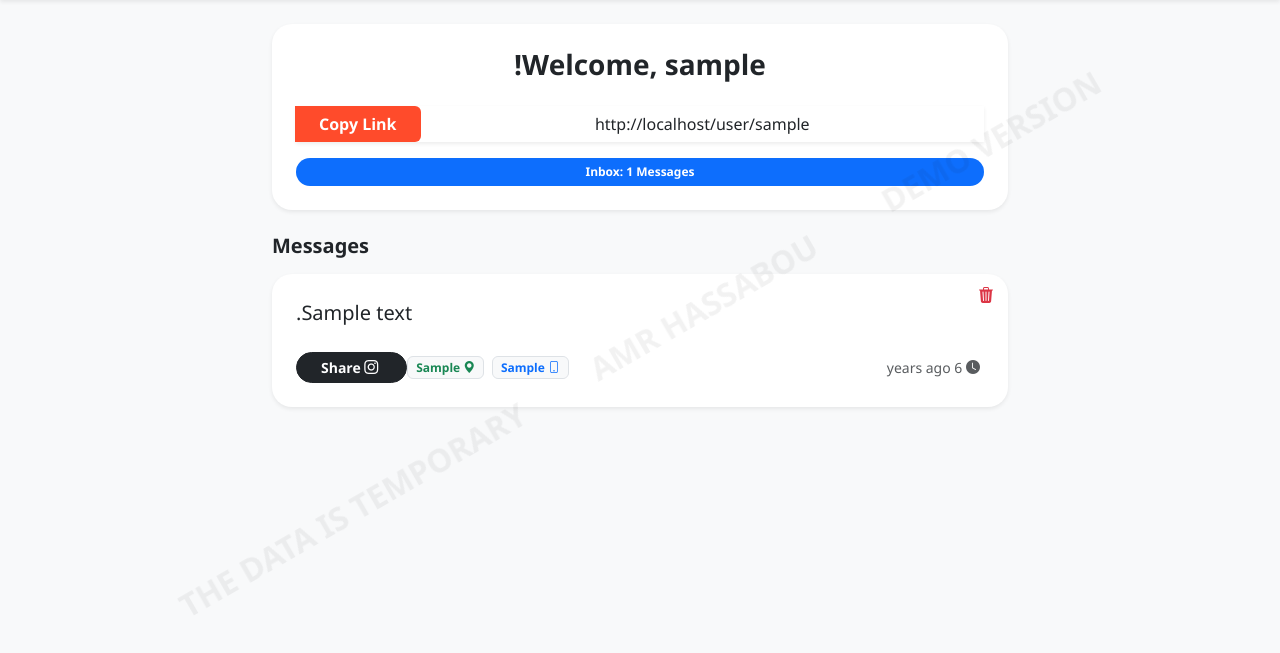
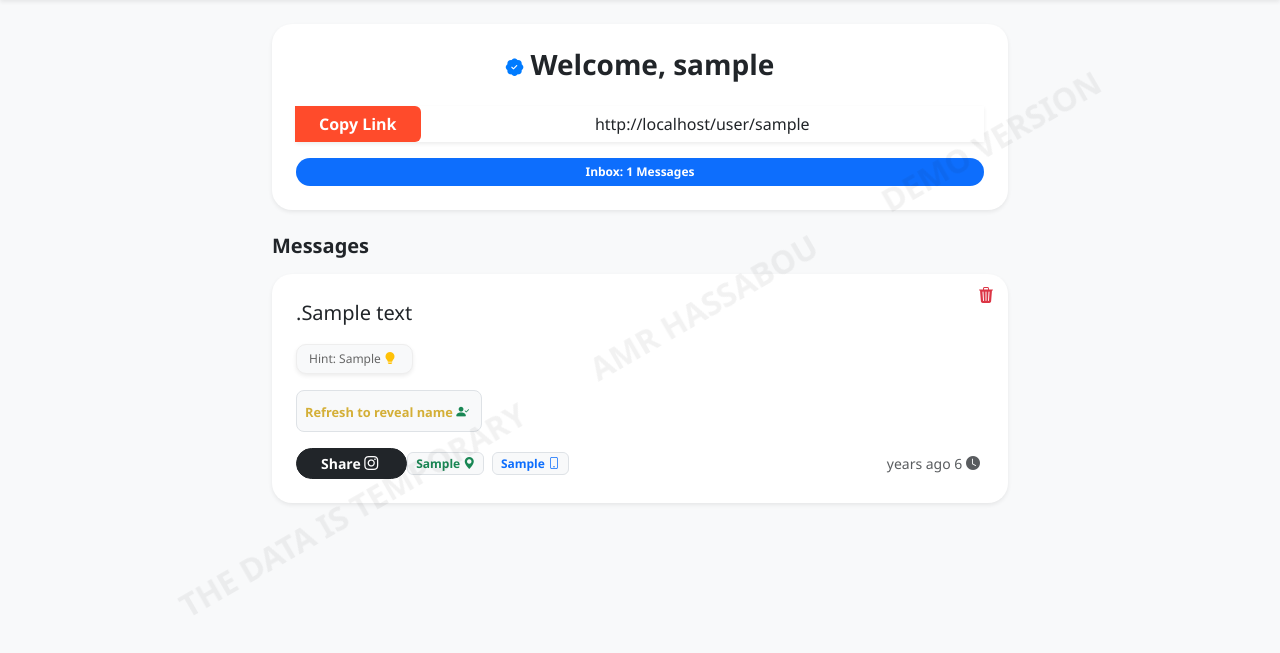
Before and after one commit to crsbo/anonymous-app, a Flask app: template templates/dashboard.html in a window 1280 px wide. Shown: the part 56-709 px from the top of the page. Run offline with Flask 3, Linux system fonts and the light colour scheme; a user stored in the database is signed in; tables that the repository leaves empty hold one stand-in row (values such as "Sample post"); the template is opened without the code that fills it: values that come from a table or form of the project are taken from there, most other values are stand-ins (such as "Sample title", 1, 10 or a date in 2020); some libraries are stand-ins or nearby versions.

Commit message:
Update dashboard.html

```diff
--- a/templates/dashboard.html
+++ b/templates/dashboard.html
@@ -40,12 +40,22 @@
     .theme-opt { cursor: pointer; transition: 0.3s; border-radius: 18px; display: flex; flex-direction: column; align-items: center; justify-content: center; font-weight: bold; position: relative; }
     .theme-opt:hover { transform: translateY(-5px); }
     .premium-lock { position: absolute; top: -5px; right: -5px; font-size: 1.2rem; color: #ffc107; }
+
+    /* ستايل التايمر والتلميح */
+    .hint-badge { background: #f8f9fa; border: 1px solid #eee; color: #666; font-size: 0.75rem; border-radius: 10px; padding: 5px 12px; display: inline-block; }
+    .timer-box { font-size: 0.8rem; font-weight: bold; color: #d4af37; }
+    .verified-badge { color: #007bff; font-size: 1.1rem; vertical-align: middle; }
 </style>
 
 <div class="row justify-content-center">
     <div class="col-md-8 text-center">
         <div class="card shadow-sm p-4 mb-4 border-0 dashboard-ui" style="border-radius: 20px;">
-            <h3 class="fw-bold">Welcome, {{ current_user.username }}!</h3>
+            <h3 class="fw-bold">
+                Welcome, {{ current_user.username }}
+                {% if current_user.is_premium %}
+                <i class="bi bi-patch-check-fill verified-badge" title="Verified Account"></i>
+                {% endif %}
+            </h3>
             <div class="input-group mb-3 mt-3 shadow-sm">
                 <input type="text" id="myLink" class="form-control text-center bg-white border-0" value="{{ url_for('send_message', username=current_user.username, _external=True) }}" readonly>
                 <button class="btn btn-primary px-4 fw-bold" onclick="copyLink()">Copy Link</button>
@@ -60,7 +70,30 @@
                 <div id="msg-card-{{ msg.id }}" class="card shadow-sm text-start position-relative border-0" style="border-radius: 20px; background: white; overflow: hidden;">
 
                     <div class="dashboard-ui p-4">
-                        <p class="mb-4 fs-5 fw-medium text-dark">{{ msg.content }}</p>
+                        <p class="mb-3 fs-5 fw-medium text-dark">{{ msg.content }}</p>
+
+                        {% if msg.hint %}
+                        <div class="mb-3">
+                            <div class="hint-badge shadow-sm">
+                                <i class="bi bi-lightbulb-fill text-warning me-1"></i> Hint: {{ msg.hint }}
+                            </div>
+                        </div>
+                        {% endif %}
+
+                        {% if msg.sender_name and msg.reveal_time %}
+                        <div class="mb-3 p-2 rounded-3 bg-light d-inline-block border">
+                            {% if now > msg.reveal_time %}
+                                <span class="text-success small fw-bold">
+                                    <i class="bi bi-person-check-fill me-1"></i> Revealed: {{ msg.sender_name }}
+                                </span>
+                            {% else %}
+                                <span class="timer-box" data-endtime="{{ msg.reveal_time.isoformat() }}">
+                                    <i class="bi bi-hourglass-split me-1"></i> Reveal In: <span class="countdown">--:--:--</span>
+                                </span>
+                            {% endif %}
+                        </div>
+                        {% endif %}
+
                         <div class="d-flex align-items-center justify-content-between">
                             <small class="text-muted"><i class="bi bi-clock-fill me-1"></i> {{ format_date(msg.timestamp) }}</small>
                             <div class="d-flex align-items-center">
@@ -69,7 +102,7 @@
                                     <span class="badge bg-light text-success border me-2"><i class="bi bi-geo-alt-fill"></i> {{ msg.location_info or 'Location' }}</span>
                                 {% else %}
                                     <a href="{{ url_for('upgrade') }}" class="text-warning text-decoration-none me-3 small fw-bold">
-                                        <i class="bi bi-lock-fill"></i> Unlock Info
+                                        <i class="bi bi-lock-fill"></i> Unlock Details
                                     </a>
                                 {% endif %}
                                 <button class="btn btn-sm btn-dark rounded-pill py-1 px-4 fw-bold" data-bs-toggle="modal" data-bs-target="#themeModal" onclick="activeMsgId = '{{ msg.id }}'">
@@ -125,6 +158,31 @@ let activeMsgId = null;
 function copyLink() {
     var copyText = document.getElementById("myLink"); copyText.select(); document.execCommand("copy"); alert("Link Copied! 🚀");
 }
+
+// كود التايمر (Countdown Timer)
+function updateTimers() {
+    document.querySelectorAll('.timer-box').forEach(box => {
+        const endTime = new Date(box.dataset.endtime).getTime();
+        const now = new Date().getTime();
+        const distance = endTime - now;
+
+        if (distance < 0) {
+            box.innerHTML = '<i class="bi bi-person-check-fill me-1 text-success"></i> Refresh to reveal name';
+            return;
+        }
+
+        const hours = Math.floor((distance % (1000 * 60 * 60 * 24)) / (1000 * 60 * 60));
+        const minutes = Math.floor((distance % (1000 * 60 * 60)) / (1000 * 60));
+        const seconds = Math.floor((distance % (1000 * 60)) / 1000);
+
+        box.querySelector('.countdown').innerText =
+            (hours < 10 ? "0" + hours : hours) + ":" +
+            (minutes < 10 ? "0" + minutes : minutes) + ":" +
+            (seconds < 10 ? "0" + seconds : seconds);
+    });
+}
+setInterval(updateTimers, 1000);
+
 function downloadStory(themeClass) {
     if (!activeMsgId) return;
     const card = document.getElementById('msg-card-' + activeMsgId);
```
